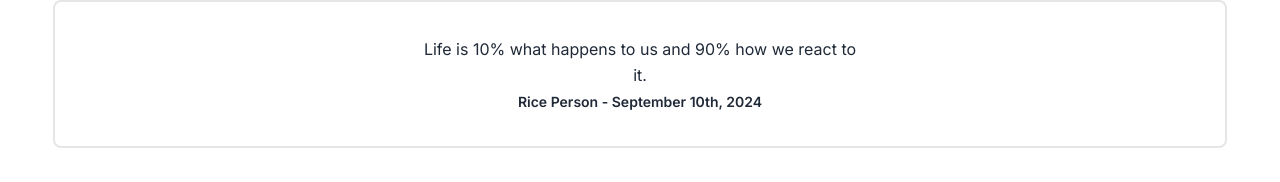
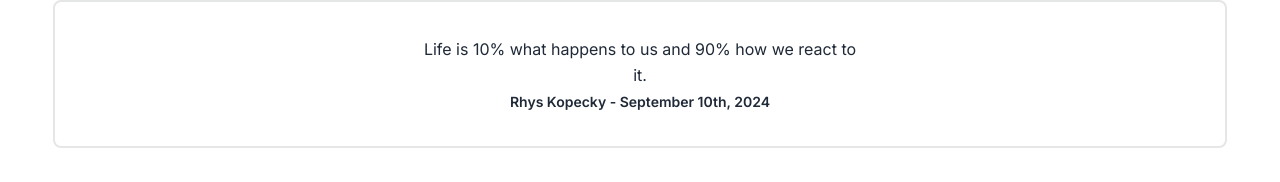
Before and after one commit to nateloeffel/ricequotes, a Next.js app: page / in a window 1280 px wide. Shown: the part 332-514 px from the top of the page. Built offline with nearby package versions, Linux system fonts and the light colour scheme; no server answers.

Commit message:
final touches

```diff
--- a/app/page.jsx
+++ b/app/page.jsx
@@ -36,7 +36,7 @@ export default function Home() {
 	const day = today.getDate();
 	const month = today.getMonth() + 1;
 	let modalOpened = false;
-	if (day === 18 && month === 10) {
+	if (day === 6 && month === 10) {
 		modalOpened = true
 	}
 
--- a/components/Modal.js
+++ b/components/Modal.js
@@ -39,7 +39,7 @@ const Modal = ({ isModalOpen, setIsModalOpen }) => {
               <Dialog.Panel className="relative w-full max-w-3xl h-full overflow-visible transform text-left align-middle shadow-xl transition-all rounded-xl bg-base-100 p-6 md:p-8">
                 <div className="flex justify-between items-center mb-4">
                   <Dialog.Title as="h2" className="font-semibold">
-                    Happy Birthday Rhys
+                    Happy Birthday Rhys 🥳
                   </Dialog.Title>
                   <button
                     className="btn btn-square btn-ghost btn-sm"
--- a/components/Quote.jsx
+++ b/components/Quote.jsx
@@ -15,7 +15,7 @@ const Quote = ({ quote, date }) => {
 				</div>
 				<div className="flex justify-center items-center mt-1">
 					<div>
-						<p className="font-semibold text-sm"> Rice Person - {date}</p>
+						<p className="font-semibold text-sm"> Rhys Kopecky - {date}</p>
 					</div>
 				</div>
 			</div>
```
